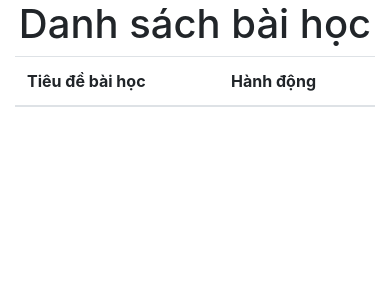
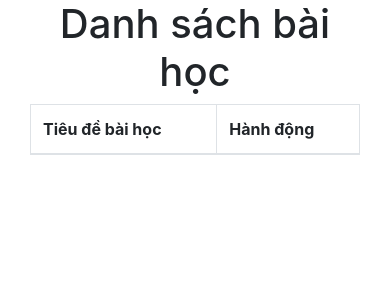
Before and after one commit to hungtn21/GoiKanji-Learning_App, a Flask app: template website/templates/kanji_list.html in a window 390 px wide. Shown: the part 56-356 px from the top of the page. Run offline with Flask 3, Linux system fonts and the light colour scheme; the template is opened without the code that fills it, so the values that code supplies are empty; some libraries are stand-ins or nearby versions.

Commit message:
Add kanji_list

```diff
--- a/website/templates/kanji_list.html
+++ b/website/templates/kanji_list.html
@@ -3,8 +3,11 @@
 {% block title %}Danh sách Bài học{% endblock %}
 
 {% block content %}
-<h1 align="center">Danh sách bài học {{ level|upper }}</h1>
-<table class="table">
+<div class="container">
+  <div class="row justify-content-center">
+    <div class="col-md-8">
+      <h1 class="text-center">Danh sách bài học {{ level|upper }}</h1>
+      <table class="table table-bordered">
         <thead>
           <tr>
             <th>Tiêu đề bài học</th>
@@ -23,4 +26,7 @@
           {% endfor %}
         </tbody>
       </table>
+    </div>
+  </div>
+</div>
 {% endblock %}
```
Lines whose indentation alone changed are shown as unchanged.
